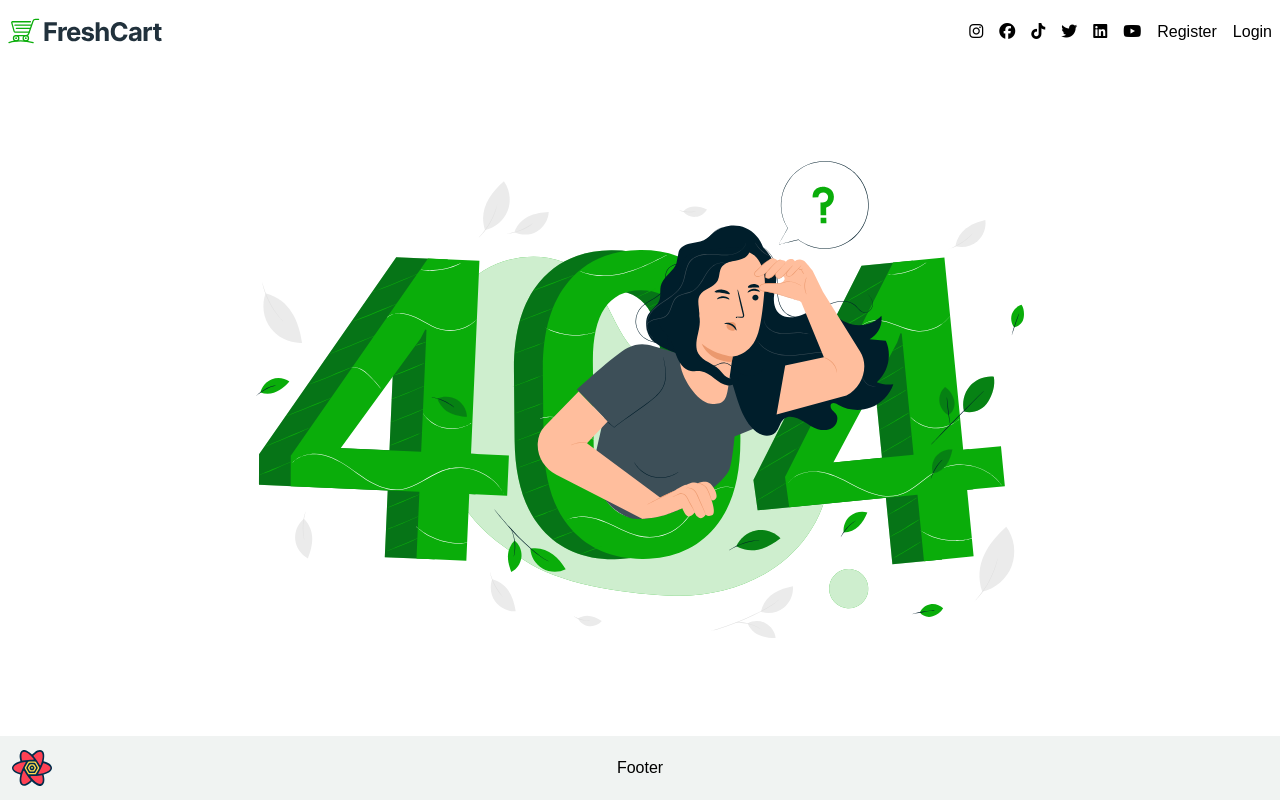
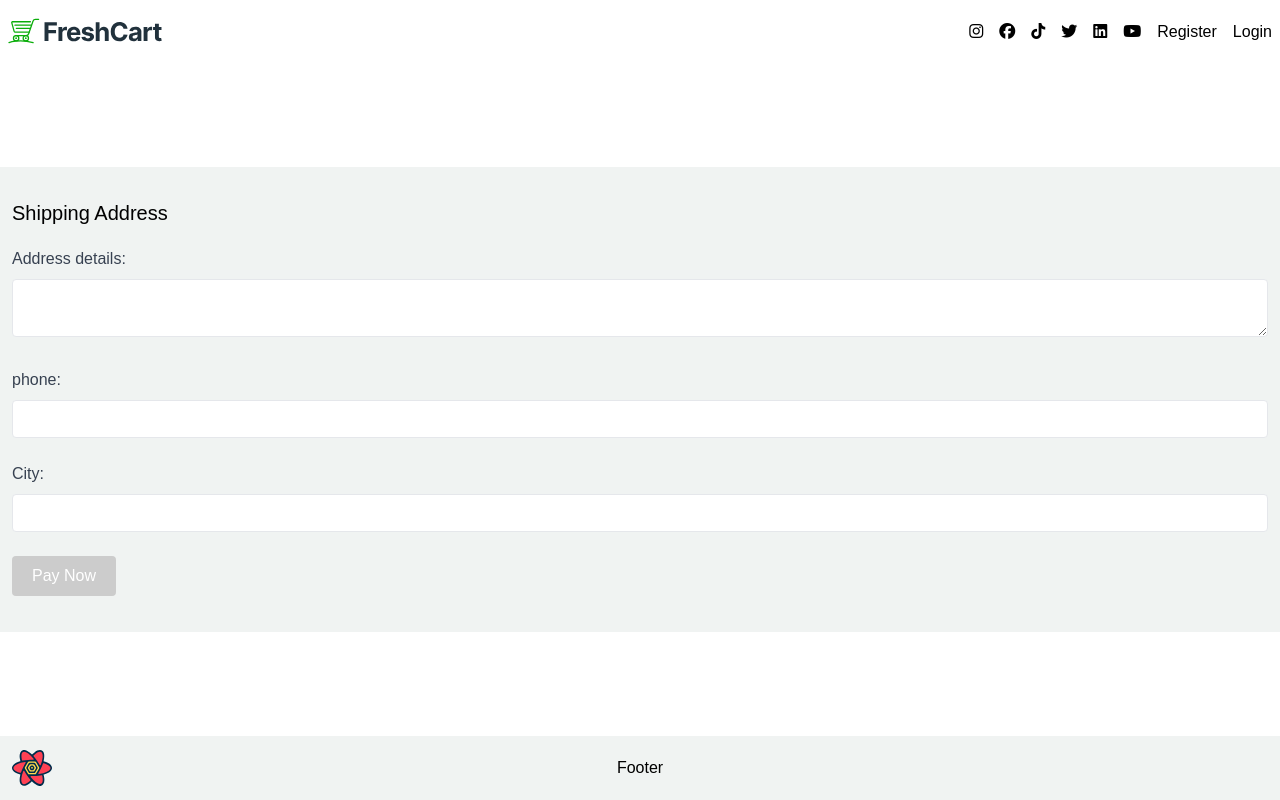
Before and after one commit to marwa1209/FreshCart-React, a React (Create React App) app: page /checkout/1 in a window 1280 px wide. Built offline with nearby package versions, Linux system fonts and the light colour scheme.

Commit message:
payment-added

```diff
--- a/src/Components/Cart/Cart.jsx
+++ b/src/Components/Cart/Cart.jsx
@@ -4,23 +4,26 @@ import React, { useContext, useEffect, useState } from "react";
 
 import { Helmet } from "react-helmet";
 import { CartContext } from "../../Context/cartContext";
-import { useQuery } from "react-query";
 import Loader from "../Loader/Loader";
 import PriceFormat from "../PriceFormat/PriceFormat";
+import { Link } from "react-router-dom";
 export default function Cart() {
-  let { getCart, deleteFromCart } = useContext(CartContext);
+  let { getCart, deleteFromCart, updateProductQuan } = useContext(CartContext);
   const [products, setProducts] = useState([]);
+  const [data, setdata] = useState([]);
   const [isloading, setisloading] = useState(false);
   // get cart items
   async function getCartItems() {
     setisloading(true);
-    let {data} =  await getCart();
-    console.log(data)
+    let { data } = await getCart();
     if (data.data) {
-          console.log(data.data)
       setProducts(data?.data.products);
+    }
+    if (data) {
+      setdata(data);
+      console.log(data.data);
+    }
     setisloading(false);
-        }
   }
   //APIS
   useEffect(() => {
@@ -31,6 +34,13 @@ export default function Cart() {
     let response = await deleteFromCart(id);
     setProducts(response?.data.data.products);
   }
+  async function updatequantity(id, count) {
+    let data = await updateProductQuan(id, count);
+    setProducts(data?.data.data.products);
+    if (count === 0) {
+      deleteCartItem(id);
+    }
+  }
 return (
   <>
     <Helmet>
@@ -40,11 +50,11 @@ export default function Cart() {
       <Loader />
     ) : (
       <>
+        {products.length > 0 ? (
           <div className="container m-auto my-12 bg-light-color p-3">
             <h1 className="text-xl">Shop Cart</h1>
             <div className="flex gap-1 text-main-color">
               <h3>Total Price: </h3>
-
             </div>
             {products.map((product, index) => (
               <div key={index} className="relative my-5">
@@ -75,16 +85,49 @@ export default function Cart() {
                     </div>
                   </div>
                   <div className="w-1/2 my-auto flex gap-3 items-center justify-end p-2">
-                    <button className="btn-fun me-0">+</button>
+                    <button
+                      onClick={() =>
+                        updatequantity(product.product._id, product.count + 1)
+                      }
+                      className="btn-fun me-0"
+                    >
+                      +
+                    </button>
                     <p className=" text-center text-black">{product.count}</p>
-                    <button className="btn-fun me-0">-</button>
+                    <button
+                      onClick={() =>
+                        updatequantity(product.product._id, product.count - 1)
+                      }
+                      className="btn-fun me-0"
+                    >
+                      -
+                    </button>
                   </div>
                 </div>
               </div>
             ))}
+            <Link
+              to={"/checkout/" + data?.data._id}
+              className="btn-main lg:w-3/12 md:w-4/12 min-[420px]:w-1/2  text-center"
+            >
+              checkout
+            </Link>
           </div>
+        ) : (
+          <div className="container m-auto my-12 bg-light-color p-3 ">
+            <h1> No items in the cart</h1>
+            <Link
+              to={"/products"}
+              className="btn-main lg:w-3/12 md:w-4/12 min-[420px]:w-1/2 text-center"
+            >
+              Add Some Products
+            </Link>
+          </div>
+        )}
       </>
     )}
   </>
 );
+
+
 }
--- /dev/null
+++ b/src/Components/Checkout/Checkout.jsx
@@ -0,0 +1,131 @@
+/** @format */
+
+import React, { useContext, useState } from "react";
+import { Helmet } from "react-helmet";
+import { useFormik } from "formik";
+import * as Yup from "yup";
+import { paymentContext } from "../../Context/payment";
+import { useNavigate, useParams } from "react-router-dom";
+export default function Checkout() {
+  let navigate = useNavigate();
+  let { pay } = useContext(paymentContext);
+  let params = useParams();
+  const [loaderstate, setloaderstate] = useState(false);
+  async function checkOut(address) {
+    setloaderstate(true);
+    let data = await pay(address, params.id);
+    console.log(data.data.session.url);
+    if (data.data.status === "success") {
+      setloaderstate(false);
+      navigate(data.data.session.url);
+    }
+  }
+  // validation
+  const validationSchema = Yup.object({
+    details: Yup.string()
+      .min(10, "address details is too short")
+      .max(60, "address details is too long")
+      .required("address details is Required"),
+    phone: Yup.string()
+      .matches(/^01[0125][0-9]{8}$/, "Invalid phone number")
+      .required("phone is required"),
+    city: Yup.string()
+      .min(4, "city is too short")
+      .max(15, "city is too long")
+      .required("city is Required"),
+  });
+  //formik
+  const addressForm = useFormik({
+    initialValues: {
+      details: "",
+      phone: "",
+      city: "",
+    },
+    validationSchema,
+    onSubmit: checkOut,
+  });
+  return (
+    <>
+      <Helmet>
+        <title>Check Out</title>
+      </Helmet>
+      <div className="container m-auto my-12 bg-light-color p-3">
+        <h1 className="text-xl my-5"> Shipping Address</h1>
+        <form onSubmit={addressForm.handleSubmit}>
+          <div className="mb-6">
+            <label htmlFor="details" className="label">
+              Address details:
+            </label>
+            <textarea
+              type="text"
+              className="input"
+              id="details"
+              value={addressForm.values.details}
+              name="details"
+              onChange={addressForm.handleChange}
+              onBlur={addressForm.handleBlur}
+            ></textarea>
+            {addressForm.errors.details && addressForm.touched.details ? (
+              <p className="bg-red-500 w-2/5 rounded my-3 ps-3 py-1 text-gray-200">
+                {addressForm.errors.details}
+              </p>
+            ) : null}
+          </div>
+          <div className="mb-6">
+            <label htmlFor="phone" className="label">
+              phone:
+            </label>
+            <input
+              type="tel"
+              className="input"
+              id="phone"
+              value={addressForm.values.phone}
+              name="phone"
+              onChange={addressForm.handleChange}
+              onBlur={addressForm.handleBlur}
+            />
+            {addressForm.errors.phone && addressForm.touched.phone ? (
+              <p className="bg-red-500 w-2/5 rounded my-3 ps-3 py-1 text-gray-200">
+                {addressForm.errors.phone}
+              </p>
+            ) : null}
+          </div>
+          <div className="mb-6">
+            <label htmlFor="city" className="label">
+              City:
+            </label>
+            <input
+              type="text"
+              className="input"
+              id="city"
+              value={addressForm.values.city}
+              name="city"
+              onChange={addressForm.handleChange}
+              onBlur={addressForm.handleBlur}
+            ></input>
+            {addressForm.errors.city && addressForm.touched.city ? (
+              <p className="bg-red-500 w-2/5 rounded my-3 ps-3 py-1 text-gray-200">
+                {addressForm.errors.city}
+              </p>
+            ) : null}
+          </div>
+          <button
+            type="submit"
+            className="btn-main"
+            disabled={!addressForm.isValid || !addressForm.dirty}
+          >
+            {loaderstate ? (
+              <>
+                {" "}
+                <i className="fas fa-spinner fa-spin"></i>
+                Pay Now
+              </>
+            ) : (
+              "Pay Now"
+            )}
+          </button>
+        </form>
+      </div>
+    </>
+  );
+}
--- /dev/null
+++ b/src/Components/Checkout/Checkout.module.css
@@ -0,0 +1 @@
+.Checkout {}
--- a/src/Context/cartContext.js
+++ b/src/Context/cartContext.js
@@ -38,9 +38,21 @@ function deleteFromCart(id) {
     .then((res) => res)
     .catch((err) => err);
 }
+function updateProductQuan(id, count) {
+  return axios
+    .put(
+      `https://ecommerce.routemisr.com/api/v1/cart/${id}`,
+      { count },
+      headers
+    )
+    .then((res) => res)
+    .catch((err) => err);
+}
 export default function CartContextProvider(props) {
   return (
-    <CartContext.Provider value={{addToCart , getCart ,deleteFromCart}}>
+    <CartContext.Provider
+      value={{ addToCart, getCart, deleteFromCart, updateProductQuan }}
+    >
       {props.children}
     </CartContext.Provider>
   );
--- /dev/null
+++ b/src/Context/payment.js
@@ -0,0 +1,31 @@
+/** @format */
+
+import axios from "axios";
+import { createContext } from "react";
+
+export let paymentContext = createContext();
+let headers = {
+  headers: {
+    token: localStorage.getItem("userToken"),
+  },
+};
+function pay(address,id) {
+  return axios
+    .post(
+      `https://ecommerce.routemisr.com/api/v1/orders/checkout-session/${id}?url=http://localhost:3000`,
+      {
+        shippingAddress: address
+      },
+      headers
+    )
+    .then((res) => res)
+    .catch((err) => err);
+}
+
+export default function PaymentContextProvider(props) {
+  return (
+    <paymentContext.Provider value={{ pay}}>
+      {props.children}
+    </paymentContext.Provider>
+  );
+}
--- a/src/index.js
+++ b/src/index.js
@@ -11,9 +11,11 @@ import "slick-carousel/slick/slick-theme.css";
 import { QueryClient, QueryClientProvider } from "react-query";
 import { ReactQueryDevtools } from "../node_modules/react-query/es/devtools/devtools";
 import CartContextProvider from "./Context/cartContext";
+import PaymentContextProvider from "./Context/payment";
 const root = ReactDOM.createRoot(document.getElementById("root"));
 let query = new QueryClient();
 root.render(
+  <PaymentContextProvider>
     <CartContextProvider>
       <QueryClientProvider client={query}>
         <React.StrictMode>
@@ -24,4 +26,5 @@ root.render(
         </React.StrictMode>
       </QueryClientProvider>
     </CartContextProvider>
+  </PaymentContextProvider>
 );
```
Also changed, not shown: src/App.jsx (+6 -1 lines). Lines whose indentation alone changed are shown as unchanged.
